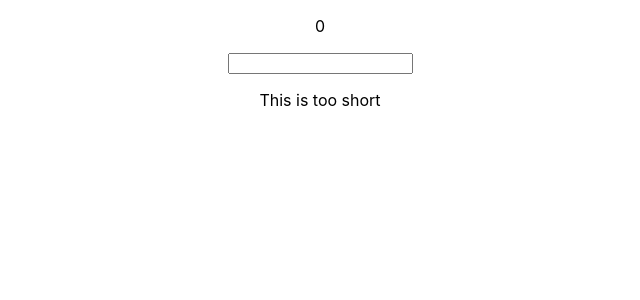
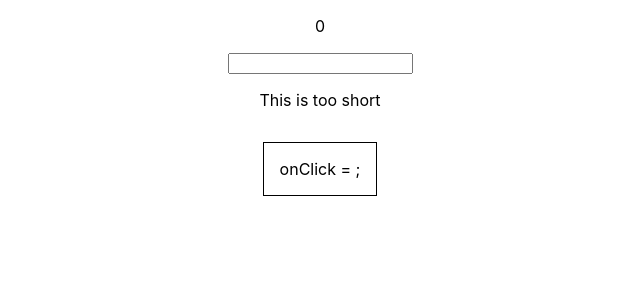
Before and after one commit to Moraa0599/ReactCours, a React (Create React App) app in the folder Assignment2/challenge2/: page / in a window 1280 px wide. Shown: the top 300 px of the page, without its empty margins (320-960 px from the left). Built offline with nearby package versions, Linux system fonts and the light colour scheme.

Commit message:
added style and deleteHandler

```diff
--- a/Assignment2/challenge2/src/App.js
+++ b/Assignment2/challenge2/src/App.js
@@ -1,6 +1,7 @@
 import React, { Component } from 'react';
 import './App.css';
 import Validation from './validationcomponent/validation';
+import Char from './charComponent/charComponent';
 
 class App extends Component {
 
@@ -18,6 +19,12 @@ class App extends Component {
     })
   }
 
+  deleteHandler = (paragraphIndex) => {
+      const letter = this.state.Paragraph[0].length;
+
+  }
+
+
   render() {
     return (
       <div className="App">
@@ -25,6 +32,7 @@ class App extends Component {
         <input onChange={this.changelistnerHandler} value={this.state.Paragraph[0].ParagraghText}></input>
         <p>{this.state.Paragraph[0].ParagraghText}</p>
         <Validation paragraphlength={this.state.Paragraph[0].length}></Validation>
+        <Char letter = {this.state.Paragraph[0].ParagraghText}/>
       </div>
     );
   }
--- a/Assignment2/challenge2/src/charComponent/charComponent.js
+++ b/Assignment2/challenge2/src/charComponent/charComponent.js
@@ -1,9 +1,20 @@
 import React from 'react'
 
 const char = (props) => {
+    const inlineBox = {
+        display: 'inline-block',
+        padding: '16px',
+        align: 'center',
+        margin: '16px',
+        border: '1px solid black'
+
+    }
     return (
-        <div>
+        <div style= {inlineBox}>
+            onClick = {props.letter};
 
         </div>
     )
 }
+
+export default char
```
